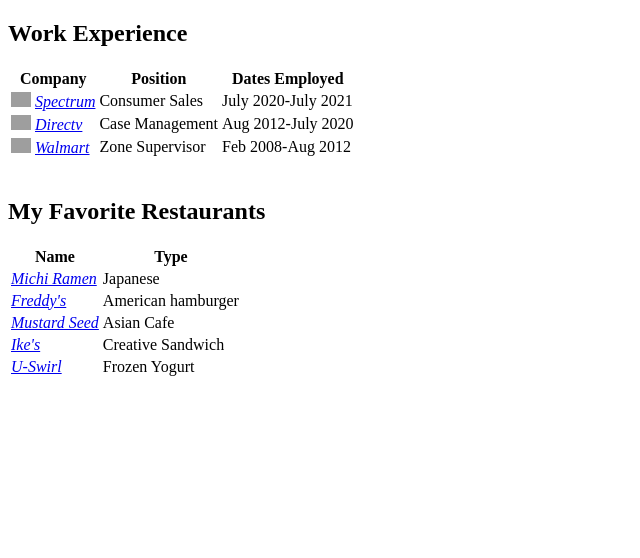
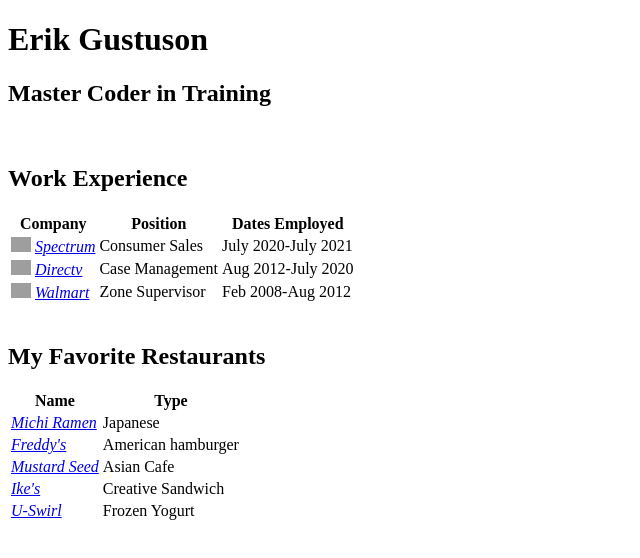
Before and after one commit to ErikGustuson/coding-drills, a plain HTML site: page index.html in a window 1280 px wide. Shown: the whole page, without its empty margins (0-640 px from the left). Drawn offline with Linux system fonts and the light colour scheme; grey boxes are pictures that could not be loaded.

Commit message:
add title and header

```diff
--- a/index.html
+++ b/index.html
@@ -3,10 +3,18 @@
 
 <head>
     <meta charset="UTF-8">
-    <title>Document</title>
+    <title>Erik Gustuson</title>
 </head>
 
 <body>
+    <h1><b>Erik Gustuson</b></h1>
+    <h2>Master Coder in Training</h2>
+
+
+
+
+    <br/>
+
     <table>
     <h2>Work Experience</h2>
         <tr>
```
